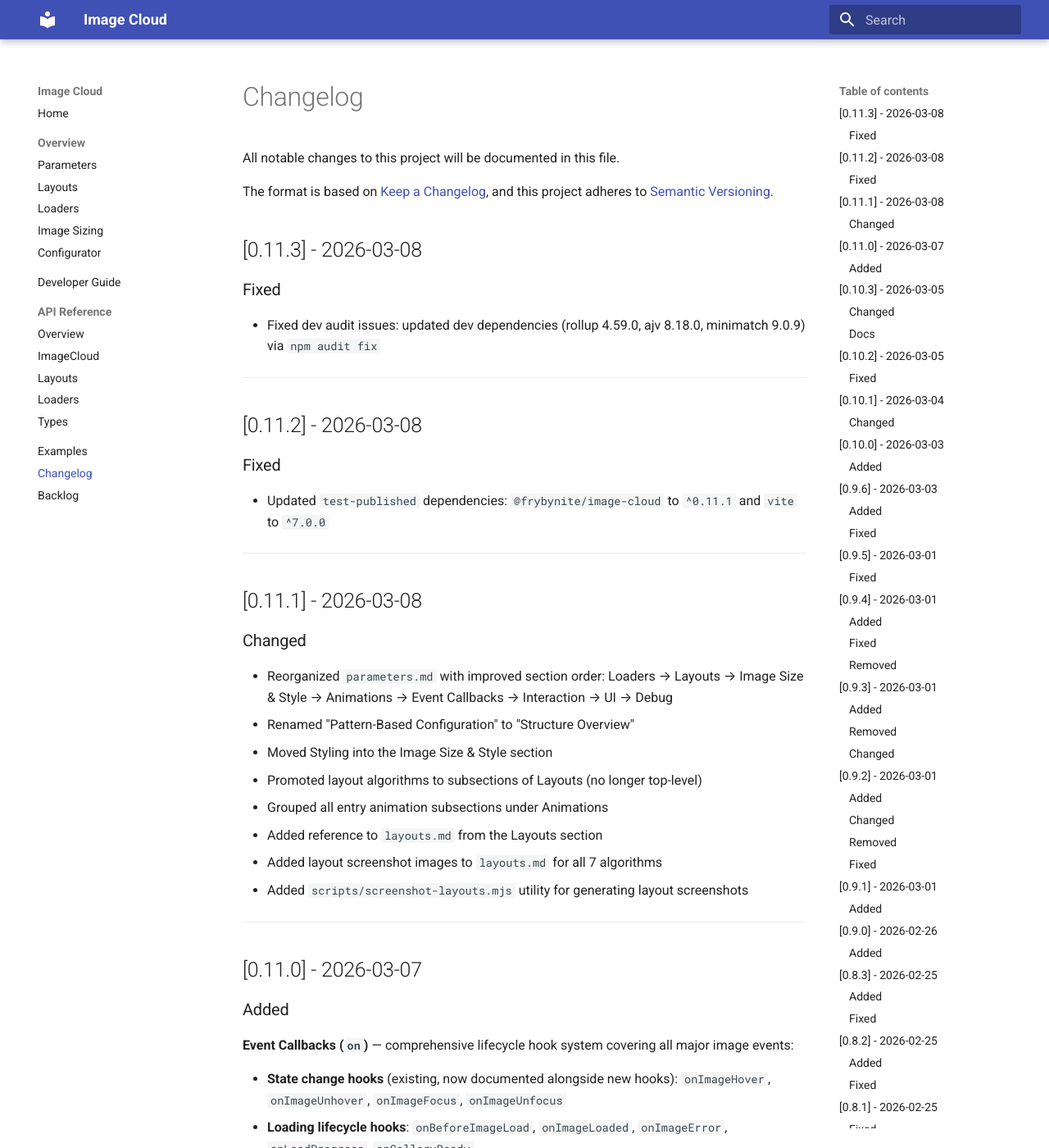
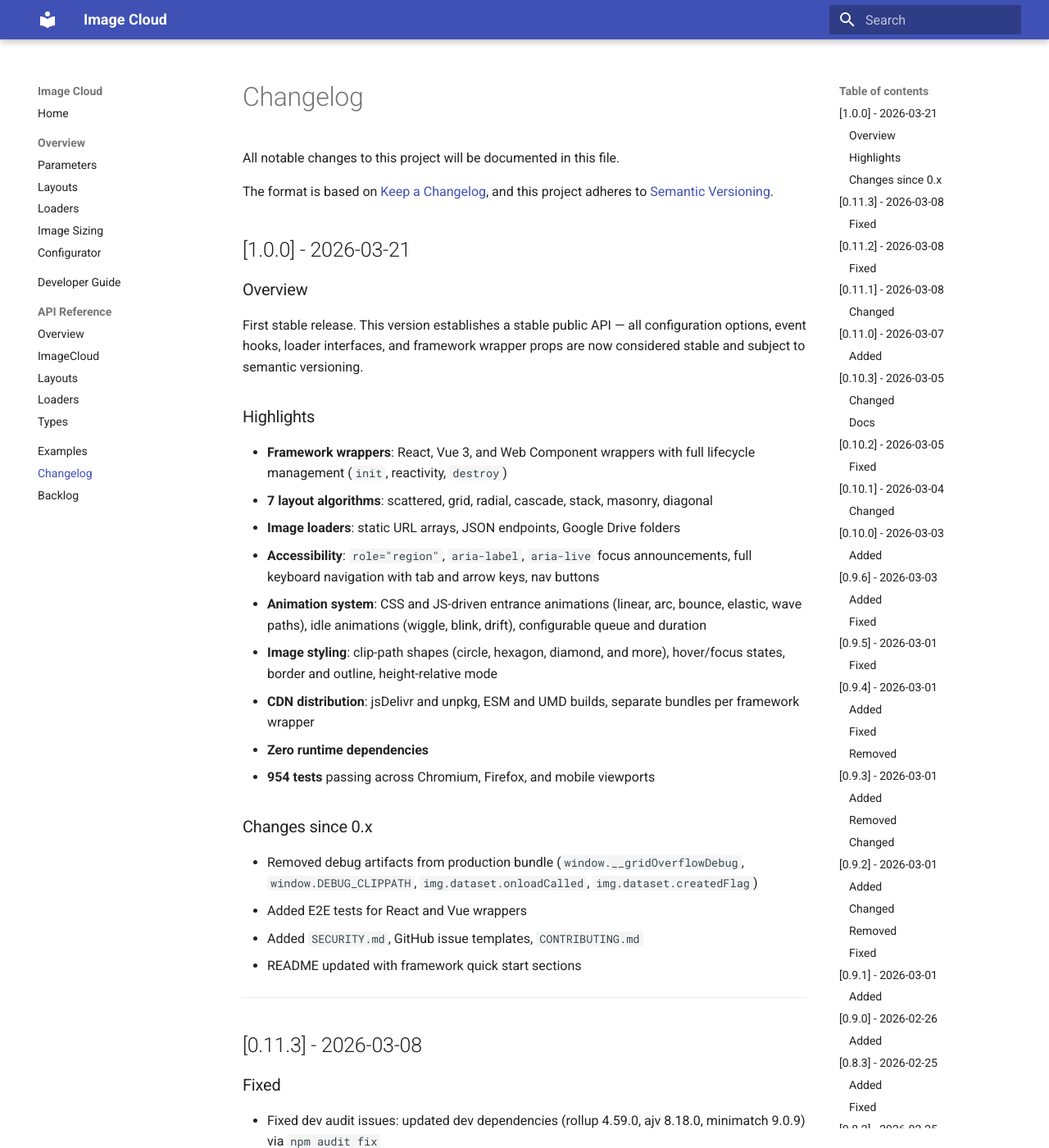
Before and after one commit to frybynite/image-cloud, an MkDocs documentation site: the page built from docs/changelog.md, in a window 1280 px wide and 1400 px high. Shown: the whole window at 82% size. Built offline with MkDocs 1.6.1 and Material for MkDocs 9.7.7, drawn with Linux system fonts in a browser that asks for light colours.

Commit message:
stable 1.0 release with framework wrappers, 954 tests, and full accessibility support. 0.11.3 -> 1.0.0
Co-Authored-By: Claude Sonnet 4.6 <noreply@anthropic.com>

```diff
--- a/docs/changelog.md
+++ b/docs/changelog.md
@@ -3,6 +3,33 @@
 All notable changes to this project will be documented in this file.
 
 The format is based on [Keep a Changelog](https://keepachangelog.com/), and this project adheres to [Semantic Versioning](https://semver.org/).
+
+## [1.0.0] - 2026-03-21
+
+### Overview
+
+First stable release. This version establishes a stable public API — all configuration options, event hooks, loader interfaces, and framework wrapper props are now considered stable and subject to semantic versioning.
+
+### Highlights
+
+- **Framework wrappers**: React, Vue 3, and Web Component wrappers with full lifecycle management (`init`, reactivity, `destroy`)
+- **7 layout algorithms**: scattered, grid, radial, cascade, stack, masonry, diagonal
+- **Image loaders**: static URL arrays, JSON endpoints, Google Drive folders
+- **Accessibility**: `role="region"`, `aria-label`, `aria-live` focus announcements, full keyboard navigation with tab and arrow keys, nav buttons
+- **Animation system**: CSS and JS-driven entrance animations (linear, arc, bounce, elastic, wave paths), idle animations (wiggle, blink, drift), configurable queue and duration
+- **Image styling**: clip-path shapes (circle, hexagon, diamond, and more), hover/focus states, border and outline, height-relative mode
+- **CDN distribution**: jsDelivr and unpkg, ESM and UMD builds, separate bundles per framework wrapper
+- **Zero runtime dependencies**
+- **954 tests** passing across Chromium, Firefox, and mobile viewports
+
+### Changes since 0.x
+
+- Removed debug artifacts from production bundle (`window.__gridOverflowDebug`, `window.DEBUG_CLIPPATH`, `img.dataset.onloadCalled`, `img.dataset.createdFlag`)
+- Added E2E tests for React and Vue wrappers
+- Added `SECURITY.md`, GitHub issue templates, `CONTRIBUTING.md`
+- README updated with framework quick start sections
+
+---
 
 ## [0.11.3] - 2026-03-08
 
--- a/package.json
+++ b/package.json
@@ -1,6 +1,6 @@
 {
   "name": "@frybynite/image-cloud",
-  "version": "0.11.3",
+  "version": "1.0.0",
   "description": "Javascript/TypeScript image cloud library with custom loaders, various layouts, full images styling, with animation and zoom effects",
   "type": "module",
   "main": "./dist/image-cloud.umd.js",
```
